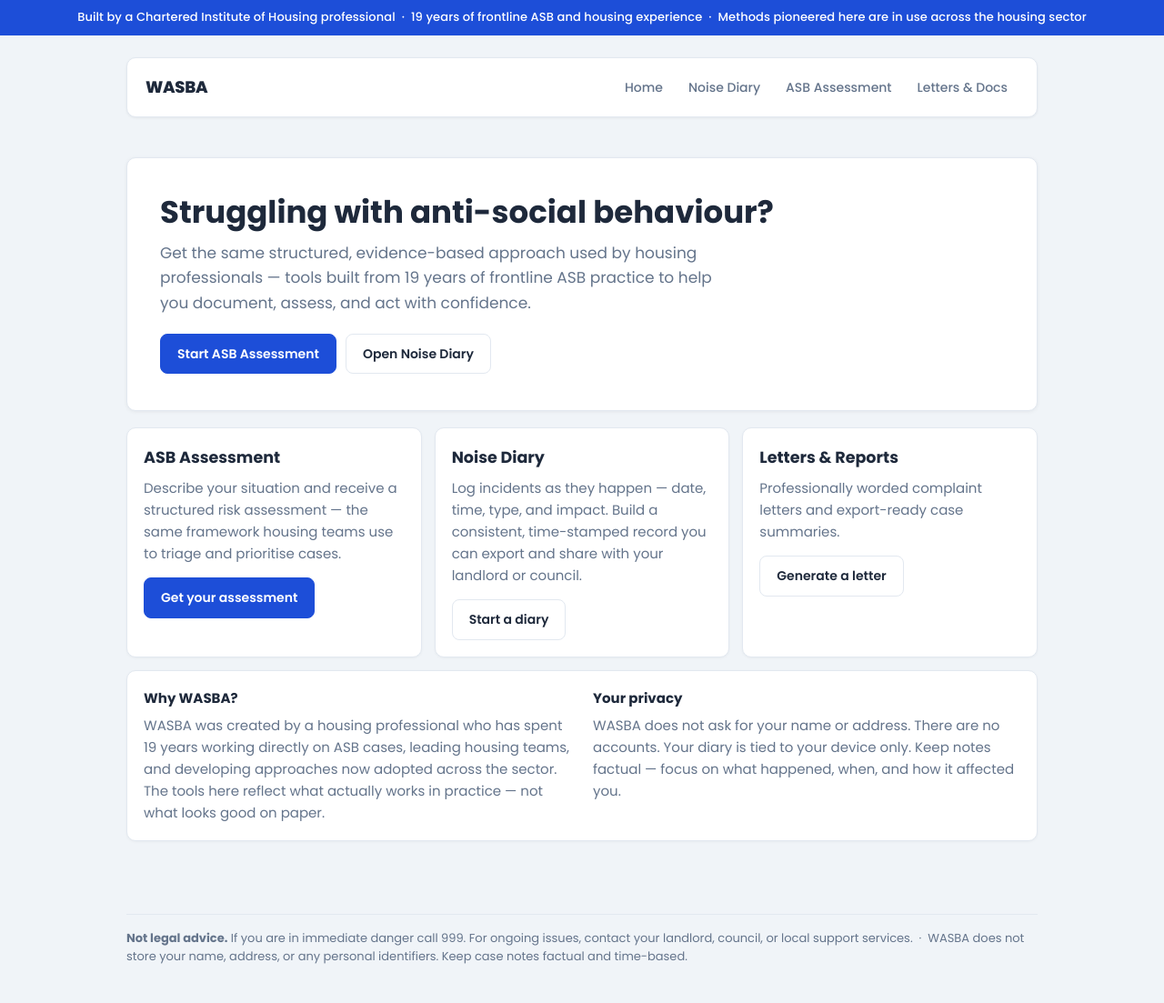
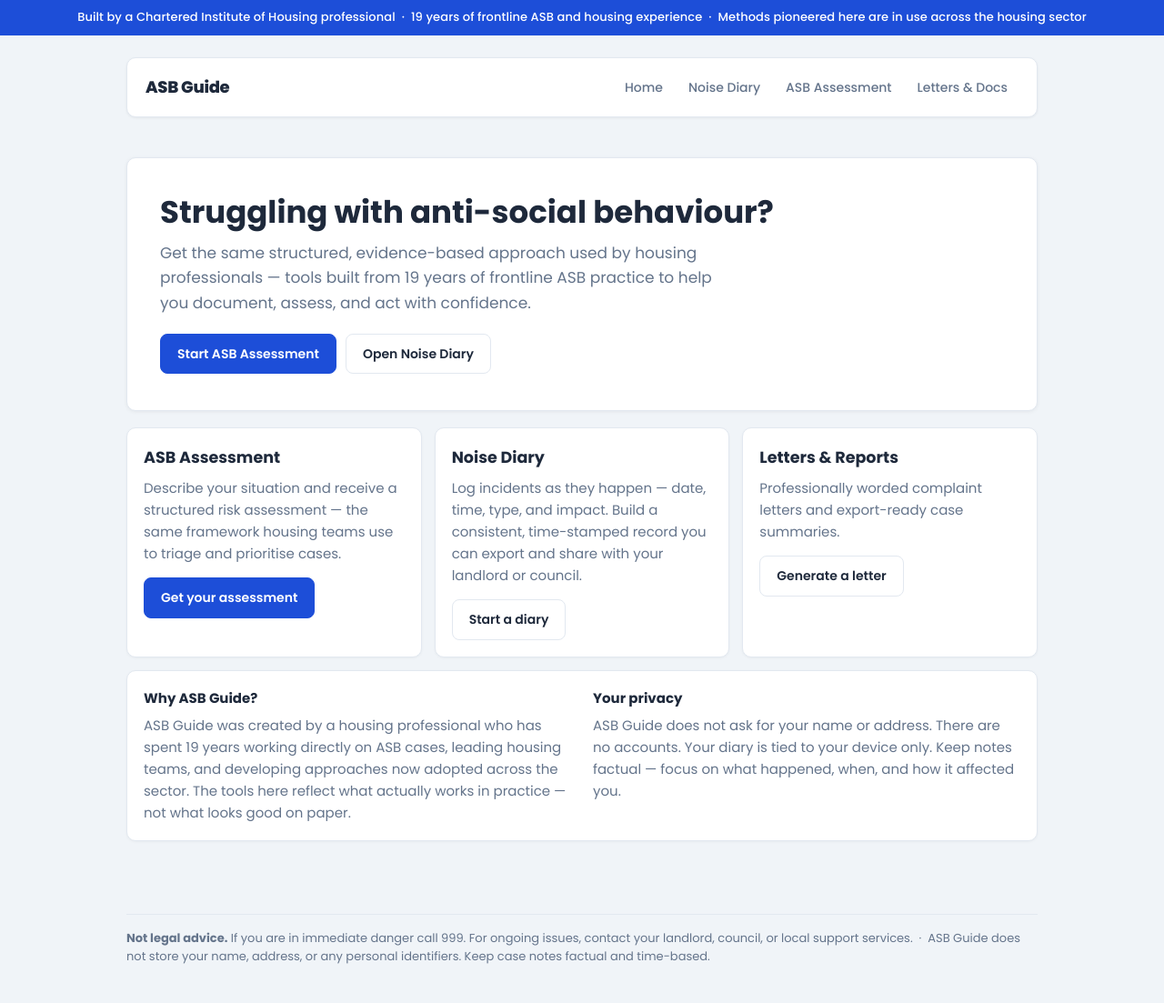
Before and after one commit to ErnieCap/WASBA, a Flask app: page / in a window 1280 px wide. Shown: the whole page at 91% size. Run offline with Flask 3, Linux system fonts and the light colour scheme.

Commit message:
rename WASBA to ASB Guide in templates
Co-Authored-By: Claude Sonnet 4.6 <noreply@anthropic.com>

```diff
--- a/templates/base.html
+++ b/templates/base.html
@@ -3,7 +3,7 @@
 <head>
   <meta charset="utf-8">
   <meta name="viewport" content="width=device-width, initial-scale=1">
-  <title>WASBA — Anti-Social Behaviour Tools</title>
+  <title>ASB Guide — Anti-Social Behaviour Tools</title>
   <link rel="stylesheet" href="{{ url_for('static', filename='css/app.css') }}">
 </head>
 <body>
@@ -17,7 +17,7 @@
   <div class="container" style="padding-bottom:0;">
     <div class="nav">
       <div class="brand">
-        <a href="{{ url_for('landing') }}">WASBA</a>
+        <a href="{{ url_for('landing') }}">ASB Guide</a>
       </div>
       <div class="navlinks">
         <a href="{{ url_for('landing') }}">Home</a>
@@ -37,7 +37,7 @@
       <strong>Not legal advice.</strong> If you are in immediate danger call 999.
       For ongoing issues, contact your landlord, council, or local support services.
       &nbsp;·&nbsp;
-      WASBA does not store your name, address, or any personal identifiers.
+      ASB Guide does not store your name, address, or any personal identifiers.
       Keep case notes factual and time-based.
     </div>
   </div>
--- a/templates/landing.html
+++ b/templates/landing.html
@@ -54,9 +54,9 @@
   <div class="card" style="margin-top:14px;">
     <div style="display:flex; gap:24px; align-items:flex-start; flex-wrap:wrap;">
       <div style="flex:1; min-width:220px;">
-        <div style="font-weight:700; margin-bottom:6px;">Why WASBA?</div>
+        <div style="font-weight:700; margin-bottom:6px;">Why ASB Guide?</div>
         <p>
-          WASBA was created by a housing professional who has spent 19 years working
+          ASB Guide was created by a housing professional who has spent 19 years working
           directly on ASB cases, leading housing teams, and developing approaches now
           adopted across the sector. The tools here reflect what actually works in
           practice — not what looks good on paper.
@@ -65,7 +65,7 @@
       <div style="flex:1; min-width:220px;">
         <div style="font-weight:700; margin-bottom:6px;">Your privacy</div>
         <p>
-          WASBA does not ask for your name or address. There are no accounts.
+          ASB Guide does not ask for your name or address. There are no accounts.
           Your diary is tied to your device only. Keep notes factual — focus on
           what happened, when, and how it affected you.
         </p>
```
